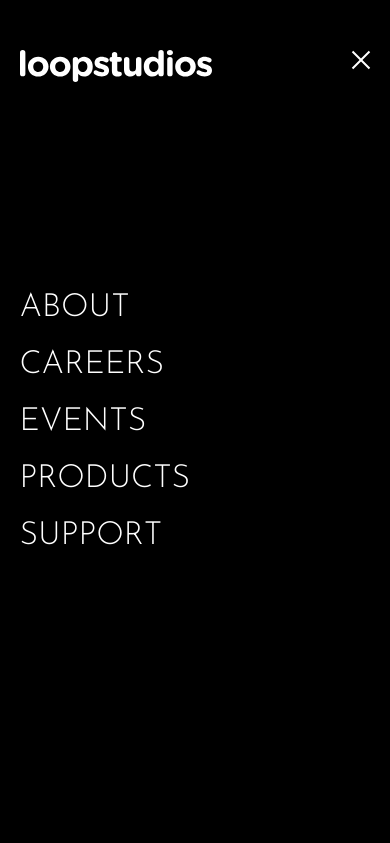
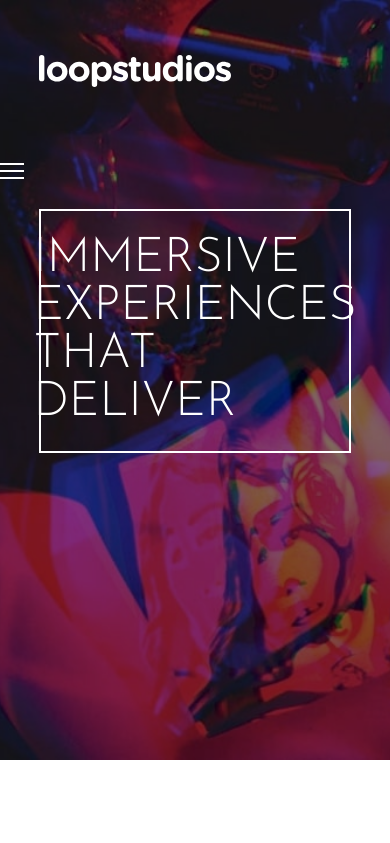
Before and after one commit to cogendarmerie/loopstudios, a plain HTML site: page index.html in a window 390 px wide. Both pictures are taken after a click on the element 360 px from the left and 62 px from the top of the page. Shown: the top 843 px of the page. Drawn offline with nearby package versions, Linux system fonts and the light colour scheme.

Commit message:
push du jeudi 23/12/2022 a 11:08PM

```diff
--- a/index.html
+++ b/index.html
@@ -23,7 +23,7 @@
           </span>
         </div>
       </div>
-      <div>
+      <div id="nav-links">
         <a href="">About</a>
         <a href="">Careers</a>
         <a href="">Events</a>
--- a/src/css/style.css
+++ b/src/css/style.css
@@ -94,6 +94,20 @@ header h2
 
 @media screen and (max-width: 800px)
 {
+    header span[data-menuaction]
+    {
+        position: fixed;
+        z-index: 1000;
+        top: 50px;
+        right: 10vw;
+        cursor: pointer;
+    }
+
+    header span[data-menuaction="open"]
+    {
+        position: relative;
+    }
+
     header > nav > div:last-child
     {
         position: fixed;
@@ -105,8 +119,8 @@ header h2
         display: flex;
         flex-direction: column;
         justify-content: center;
-        padding-left: 5vw;
-        padding-right: 5vw;
+        padding-left: 10vw;
+        padding-right: 10vw;
     }
 
     header > nav > div:last-child a
@@ -133,21 +147,12 @@ header h2
         position: fixed;
         z-index: 1000;
         top: 50px;
-        left: 5vw;
+        left: 10vw;
     }
 
     header > nav[data-status="open"] span[data-menuaction="open"]
     {
         display: none;
-    }
-
-    header > nav[data-status="open"] span[data-menuaction="close"]
-    {
-        position: fixed;
-        z-index: 1000;
-        top: 50px;
-        right: 5vw;
-        cursor: pointer;
     }
 
     header > nav[data-status="open"] span[data-menuaction="close"] img
@@ -159,7 +164,7 @@ header h2
         bottom: auto;
     }
 
-    header > nav[data-status="close"]
+    header > nav[data-status="close"] #nav-links, header > nav[data-status="close"] [data-menuaction="close"]
     {
         display: none;
     }
--- a/src/js/script.js
+++ b/src/js/script.js
@@ -1,4 +1,3 @@
 $("nav [data-menuaction]").click(function(){
-    alert($(this).data("menuaction"));
-    $("nav").data("status",$(this).data("menuaction"));
+    $("nav").attr("data-status",$(this).data("menuaction"));
 });
```
